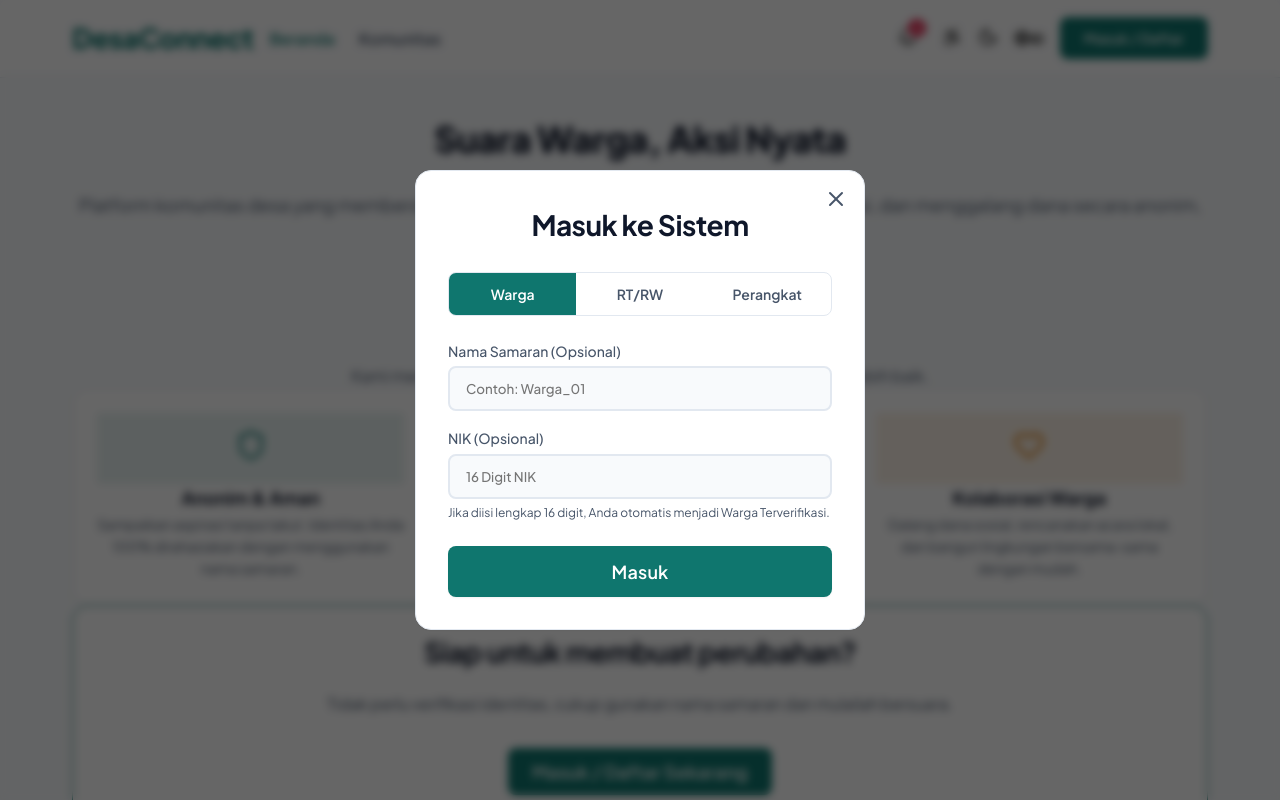
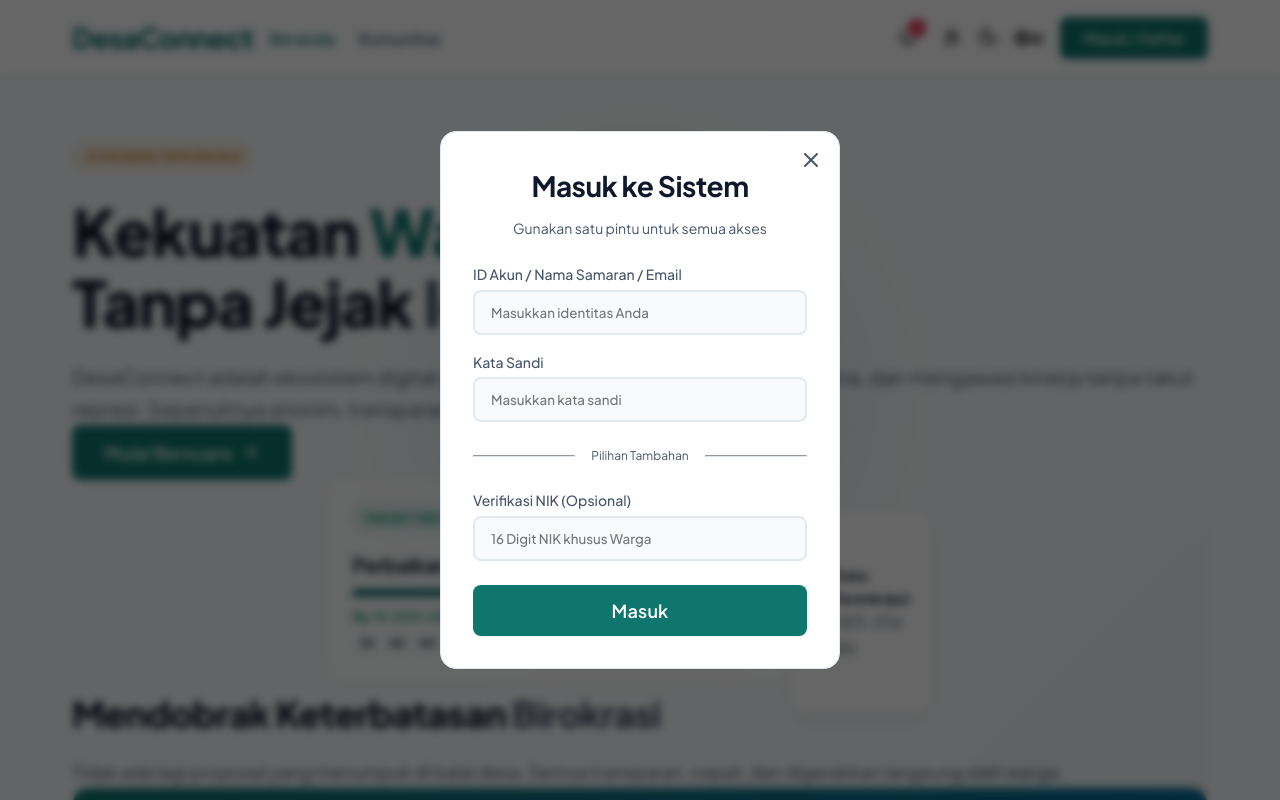
Before and after one commit to verand97/desa-connect, a React (Vite) app: page / in a window 1280 px wide. Both pictures are taken after a click on the button "Masuk / Daftar". Shown: the top 800 px of the page. Built offline with nearby package versions, Linux system fonts and the light colour scheme.

Commit message:
feat: add landing page and login modal for DesaConnect platform

```diff
--- a/src/components/LoginModal.tsx
+++ b/src/components/LoginModal.tsx
@@ -5,29 +5,41 @@ import { useStore } from '../store';
 
 const LoginModal = () => {
   const { loginModalOpen, setLoginModalOpen, login } = useStore();
-  const [activeTab, setActiveTab] = useState<'citizen' | 'rtrw' | 'superadmin'>('citizen');
 
   const [username, setUsername] = useState('');
+  const [password, setPassword] = useState('');
   const [nik, setNik] = useState('');
-  const [password, setPassword] = useState('');
 
   const handleClose = () => {
     setLoginModalOpen(false);
     setUsername('');
+    setPassword('');
     setNik('');
-    setPassword('');
   };
 
   const handleSubmit = (e: React.FormEvent) => {
     e.preventDefault();
-    if (activeTab === 'citizen') {
+
+    // 1. Cek admin
+    if (password === 'admin123') {
+      if (username.toLowerCase() === 'rtrw') {
+        login('Admin RT/RW', 'rtrw');
+      } else {
+        login(username || 'Superadmin Desa', 'superadmin');
+      }
+      return;
+    }
+
+    // 2. Warga (Kredensial disimulasikan diterima)
+    if (nik) {
+      if (/^\d{16}$/.test(nik)) {
         login(username, 'citizen', nik);
       } else {
-      if (password === 'admin123') {
-        login(username || (activeTab === 'rtrw' ? 'Admin RT/RW' : 'Superadmin Desa'), activeTab);
+        alert('NIK harus berupa 16 digit angka!');
+      }
     } else {
-        alert('Password salah! (Gunakan: admin123)');
-      }
+      // Warga Anonim
+      login(username, 'citizen');
     }
   };
 
@@ -40,91 +52,57 @@ const LoginModal = () => {
         animate={{ opacity: 1, scale: 1 }}
         exit={{ opacity: 0, scale: 0.95 }}
         className="card"
-        style={{ width: '100%', maxWidth: '450px', position: 'relative', padding: '2rem' }}
+        style={{ width: '100%', maxWidth: '400px', position: 'relative', padding: '2rem' }}
       >
         <button onClick={handleClose} style={{ position: 'absolute', top: '1rem', right: '1rem', color: 'var(--text-secondary)' }}>
           <X size={24} />
         </button>
 
-        <h2 className="text-2xl font-bold mb-6 text-center">Masuk ke Sistem</h2>
-
-        {/* Tabs */}
-        <div style={{ display: 'flex', border: '1px solid var(--border)', borderRadius: '0.5rem', overflow: 'hidden', marginBottom: '1.5rem' }}>
-          <button
-            style={{ flex: 1, padding: '0.75rem 0.5rem', fontSize: '0.875rem', fontWeight: 600, backgroundColor: activeTab === 'citizen' ? 'var(--accent-primary)' : 'transparent', color: activeTab === 'citizen' ? '#fff' : 'var(--text-secondary)' }}
-            onClick={() => setActiveTab('citizen')}
-          >
-            Warga
-          </button>
-          <button
-            style={{ flex: 1, padding: '0.75rem 0.5rem', fontSize: '0.875rem', fontWeight: 600, backgroundColor: activeTab === 'rtrw' ? 'var(--accent-primary)' : 'transparent', color: activeTab === 'rtrw' ? '#fff' : 'var(--text-secondary)' }}
-            onClick={() => setActiveTab('rtrw')}
-          >
-            RT/RW
-          </button>
-          <button
-            style={{ flex: 1, padding: '0.75rem 0.5rem', fontSize: '0.875rem', fontWeight: 600, backgroundColor: activeTab === 'superadmin' ? 'var(--accent-primary)' : 'transparent', color: activeTab === 'superadmin' ? '#fff' : 'var(--text-secondary)' }}
-            onClick={() => setActiveTab('superadmin')}
-          >
-            Perangkat
-          </button>
-        </div>
+        <h2 className="text-2xl font-bold mb-2 text-center">Masuk ke Sistem</h2>
+        <p className="text-secondary text-sm text-center mb-6">Gunakan satu pintu untuk semua akses</p>
 
         <form onSubmit={handleSubmit} style={{ display: 'flex', flexDirection: 'column', gap: '1rem' }}>
-          {activeTab === 'citizen' ? (
-            <>
           <div>
-                <label style={{ display: 'block', fontSize: '0.875rem', fontWeight: 500, marginBottom: '0.25rem', color: 'var(--text-secondary)' }}>Nama Samaran (Opsional)</label>
+            <label style={{ display: 'block', fontSize: '0.875rem', fontWeight: 500, marginBottom: '0.25rem', color: 'var(--text-secondary)' }}>ID Akun / Nama Samaran / Email</label>
             <input
               type="text"
               className="input"
-                  placeholder="Contoh: Warga_01"
-                  value={username}
-                  onChange={e => setUsername(e.target.value)}
-                />
-              </div>
-              <div>
-                <label style={{ display: 'block', fontSize: '0.875rem', fontWeight: 500, marginBottom: '0.25rem', color: 'var(--text-secondary)' }}>NIK (Opsional)</label>
-                <input
-                  type="text"
-                  className="input"
-                  placeholder="16 Digit NIK"
-                  maxLength={16}
-                  value={nik}
-                  onChange={e => setNik(e.target.value)}
-                />
-                <p style={{ fontSize: '0.75rem', color: 'var(--text-secondary)', marginTop: '0.25rem' }}>Jika diisi lengkap 16 digit, Anda otomatis menjadi Warga Terverifikasi.</p>
-              </div>
-            </>
-          ) : (
-            <>
-              <div>
-                <label style={{ display: 'block', fontSize: '0.875rem', fontWeight: 500, marginBottom: '0.25rem', color: 'var(--text-secondary)' }}>ID / Username Petugas</label>
-                <input
-                  type="text"
-                  className="input"
-                  placeholder="Masukkan ID Petugas"
+              placeholder="Masukkan identitas Anda"
               required
               value={username}
               onChange={e => setUsername(e.target.value)}
             />
           </div>
+
           <div>
             <label style={{ display: 'block', fontSize: '0.875rem', fontWeight: 500, marginBottom: '0.25rem', color: 'var(--text-secondary)' }}>Kata Sandi</label>
             <input
               type="password"
               className="input"
-                  placeholder="Gunakan: admin123"
+              placeholder="Masukkan kata sandi"
               required
               value={password}
               onChange={e => setPassword(e.target.value)}
             />
           </div>
-              <p style={{ fontSize: '0.75rem', color: 'var(--warning)', marginTop: '0.25rem', padding: '0.5rem', backgroundColor: 'rgba(217, 119, 6, 0.1)', borderRadius: '4px', textAlign: 'center' }}>
-                *Pembuatan akun perangkat desa hanya dapat dilakukan oleh Superadmin. Silakan masuk menggunakan akun yang telah diberikan.
-              </p>
-            </>
-          )}
+
+          <div style={{ display: 'flex', alignItems: 'center', gap: '1rem', marginTop: '0.5rem', marginBottom: '0.5rem' }}>
+            <hr style={{ flex: 1, borderColor: 'var(--border)' }} />
+            <span style={{ fontSize: '0.75rem', color: 'var(--text-secondary)' }}>Pilihan Tambahan</span>
+            <hr style={{ flex: 1, borderColor: 'var(--border)' }} />
+          </div>
+
+          <div>
+            <label style={{ display: 'block', fontSize: '0.875rem', fontWeight: 500, marginBottom: '0.25rem', color: 'var(--text-secondary)' }}>Verifikasi NIK (Opsional)</label>
+            <input
+              type="text"
+              className="input"
+              placeholder="16 Digit NIK khusus Warga"
+              maxLength={16}
+              value={nik}
+              onChange={e => setNik(e.target.value)}
+            />
+          </div>
 
           <button type="submit" className="btn btn-primary" style={{ width: '100%', marginTop: '0.5rem', justifyContent: 'center', fontSize: '1.125rem', padding: '0.875rem' }}>
             Masuk
--- a/src/pages/Landing.tsx
+++ b/src/pages/Landing.tsx
@@ -1,98 +1,195 @@
-
-import { Link } from 'react-router-dom';
 import { motion } from 'framer-motion';
-import { Shield, TrendingUp, ArrowRight, Heart } from 'lucide-react';
 import { useStore } from '../store';
+import { Shield, TrendingUp, Users, ArrowRight, Zap, CheckCircle2 } from 'lucide-react';
 
 const Landing = () => {
   const { user, setLoginModalOpen } = useStore();
 
+  const containerVariants = {
+    hidden: { opacity: 0 },
+    visible: {
+      opacity: 1,
+      transition: { staggerChildren: 0.1 }
+    }
+  };
+
+  const itemVariants = {
+    hidden: { y: 20, opacity: 0 },
+    visible: { y: 0, opacity: 1, transition: { type: 'spring' as const, stiffness: 100 } }
+  };
+
   return (
-    <div className="flex-col gap-8">
-      {/* Hero Section */}
-      <section className="text-center py-16 md:py-24">
+    <div className="flex-col gap-16 py-8" style={{ overflowX: 'hidden' }}>
+
+      {/* Dynamic Hero Section */}
+      <section className="flex flex-col md:flex-row items-center gap-12 min-h-[70vh]">
         <motion.div
-          initial={{ opacity: 0, y: 20 }}
-          animate={{ opacity: 1, y: 0 }}
-          transition={{ duration: 0.5 }}
+          className="flex-1"
+          initial={{ opacity: 0, x: -50 }}
+          animate={{ opacity: 1, x: 0 }}
+          transition={{ duration: 0.6, ease: 'easeOut' }}
         >
-          <h1 className="text-3xl md-text-4xl font-extrabold mb-6">
-            Suara Warga, <span className="text-accent-primary">Aksi Nyata</span>
+          <div className="badge badge-warning mb-6 font-bold tracking-widest uppercase">
+            <Zap size={14} className="inline mr-1" /> Visi Baru Tata Kelola
+          </div>
+          <h1 className="text-3xl md-text-4xl font-extrabold mb-6 leading-tight" style={{ fontSize: 'clamp(2.5rem, 5vw, 4rem)', lineHeight: '1.1' }}>
+            Kekuatan <span className="gradient-text">Warga.</span><br />
+            Tanpa Jejak <span style={{ color: 'var(--text-secondary)' }}>Identitas.</span>
           </h1>
-          <p className="text-secondary text-lg max-w-2xl mx-auto mb-10">
-            Platform komunitas desa yang memberdayakan warga untuk menyuarakan aspirasi, berdiskusi, dan menggalang dana secara anonim, aman, dan transparan.
+          <p className="text-lg text-secondary mb-10 max-w-xl" style={{ fontSize: '1.25rem' }}>
+            DesaConnect adalah ekosistem digital untuk menyuarakan petisi, menggalang dana, dan mengawasi kinerja tanpa takut represi. Sepenuhnya anonim, transparan, dan dapat diandalkan.
           </p>
-          <div className="flex justify-center gap-4">
-            <Link to="/app" className="btn btn-primary text-lg px-8 py-3">
-              Mulai Berpartisipasi <ArrowRight size={20} />
-            </Link>
+
+          <div className="flex gap-4">
+            {!user ? (
+              <motion.button
+                whileHover={{ scale: 1.05 }}
+                whileTap={{ scale: 0.95 }}
+                onClick={() => setLoginModalOpen(true)}
+                className="btn btn-primary"
+                style={{ padding: '1rem 2rem', fontSize: '1.125rem' }}
+              >
+                Mulai Bersuara <ArrowRight size={20} className="ml-2" />
+              </motion.button>
+            ) : (
+              <motion.button
+                whileHover={{ scale: 1.05 }}
+                whileTap={{ scale: 0.95 }}
+                onClick={() => window.location.href='/app'}
+                className="btn btn-primary"
+                style={{ padding: '1rem 2rem', fontSize: '1.125rem' }}
+              >
+                Ke Dasbor <ArrowRight size={20} className="ml-2" />
+              </motion.button>
+            )}
           </div>
+        </motion.div>
+
+        {/* Floating Mockup Right Side */}
+        <motion.div
+          className="flex-1 relative desktop-only"
+          initial={{ opacity: 0, scale: 0.8 }}
+          animate={{ opacity: 1, scale: 1 }}
+          transition={{ duration: 0.8, delay: 0.2 }}
+        >
+          {/* Decorative Background Blob */}
+          <div style={{ position: 'absolute', top: '50%', left: '50%', transform: 'translate(-50%, -50%)', width: '400px', height: '400px', background: 'var(--accent-primary)', opacity: 0.1, filter: 'blur(60px)', borderRadius: '50%', zIndex: -1 }}></div>
+
+          <motion.div
+            animate={{ y: [0, -10, 0] }}
+            transition={{ repeat: Infinity, duration: 4, ease: 'easeInOut' }}
+            className="card p-6 w-full max-w-md mx-auto"
+            style={{ background: 'rgba(var(--bg-secondary-rgb), 0.7)', backdropFilter: 'blur(10px)', border: '1px solid rgba(255,255,255,0.1)' }}
+          >
+            <div className="flex justify-between items-center mb-4">
+              <span className="badge badge-success">Target Tercapai</span>
+              <span className="text-xs text-secondary font-bold">LIVE UPDATE</span>
+            </div>
+            <h3 className="font-bold text-xl mb-2">Perbaikan Pompa Air Utama</h3>
+            <div className="progress-bar mb-2">
+              <div className="progress-fill" style={{ width: '100%' }}></div>
+            </div>
+            <p className="text-sm font-semibold" style={{ color: 'var(--success)' }}>Rp 15.000.000 Terkumpul</p>
+
+            {/* Mock Donators */}
+            <div className="flex items-center mt-6 gap-2">
+              <div className="flex -space-x-3">
+                {[1,2,3,4].map(i => (
+                  <div key={i} style={{ width: '30px', height: '30px', borderRadius: '50%', backgroundColor: `var(--bg-primary)`, border: '2px solid var(--bg-secondary)', display: 'flex', alignItems: 'center', justifyContent: 'center', fontSize: '10px', fontWeight: 'bold' }}>
+                    W{i}
+                  </div>
+                ))}
+              </div>
+              <span className="text-xs text-secondary ml-2 font-medium">+142 Warga berpartisipasi (Anonim)</span>
+            </div>
+          </motion.div>
+
+          {/* Small floating badge */}
+          <motion.div
+            animate={{ y: [0, 10, 0] }}
+            transition={{ repeat: Infinity, duration: 5, ease: 'easeInOut', delay: 1 }}
+            className="card absolute"
+            style={{ bottom: '-20px', left: '-20px', padding: '1rem', display: 'flex', alignItems: 'center', gap: '0.75rem', boxShadow: 'var(--shadow-hover)' }}
+          >
+            <CheckCircle2 color="var(--accent-primary)" />
+            <div>
+              <div className="text-sm font-bold">Data Terenkripsi</div>
+              <div className="text-xs text-secondary">AES-256 Bit</div>
+            </div>
+          </motion.div>
         </motion.div>
       </section>
 
-      {/* Features Section */}
-      <section className="py-12">
-        <div className="text-center mb-12">
-          <h2 className="text-2xl font-bold mb-4">Mengapa DesaConnect?</h2>
-          <p className="text-secondary">Kami membangun platform ini untuk menciptakan lingkungan yang lebih baik.</p>
+      {/* Bento Grid Features */}
+      <motion.section
+        variants={containerVariants}
+        initial="hidden"
+        whileInView="visible"
+        viewport={{ once: true, margin: "-100px" }}
+        className="py-16"
+      >
+        <div className="mb-12">
+          <h2 className="text-3xl font-extrabold mb-4">Mendobrak Keterbatasan <span className="text-secondary">Birokrasi</span></h2>
+          <p className="text-secondary max-w-2xl text-lg">Tidak ada lagi proposal yang menumpuk di balai desa. Semua transparan, cepat, dan digerakkan langsung oleh warga.</p>
         </div>
 
-        <div className="grid md-grid-cols-1 grid-cols-3 gap-8">
-          <motion.div
-            whileHover={{ y: -5 }}
-            className="card flex-col items-center text-center gap-4"
-          >
-            <div className="p-4 rounded-full" style={{ backgroundColor: 'rgba(15, 118, 110, 0.1)' }}>
-              <Shield size={32} color="var(--accent-primary)" />
+        {/* Bento Grid Layout */}
+        <div style={{ display: 'grid', gridTemplateColumns: 'repeat(auto-fit, minmax(280px, 1fr))', gap: '1.5rem', gridAutoRows: 'minmax(200px, auto)' }}>
+
+          {/* Big Feature 1 */}
+          <motion.div variants={itemVariants} className="card flex flex-col justify-between" style={{ gridColumn: '1 / -1', background: 'var(--accent-gradient)', color: 'white' }}>
+            <div className="mb-8">
+              <Shield size={40} className="mb-4 text-white opacity-80" />
+              <h3 className="text-2xl font-bold mb-2">Privasi Absolut</h3>
+              <p className="opacity-90 max-w-xl">Kami memahami pentingnya keamanan dalam menyuarakan kritik. Identitas Anda 100% disembunyikan dalam wujud *Nama Samaran*. Verifikasi NIK hanya bersifat opsional bagi yang menginginkan lencana khusus.</p>
             </div>
-            <h3 className="font-bold text-lg">Anonim & Aman</h3>
-            <p className="text-secondary text-sm">
-              Sampaikan aspirasi tanpa takut. Identitas Anda 100% dirahasiakan dengan menggunakan nama samaran.
-            </p>
           </motion.div>
 
-          <motion.div
-            whileHover={{ y: -5 }}
-            className="card flex-col items-center text-center gap-4"
-          >
-            <div className="p-4 rounded-full" style={{ backgroundColor: 'rgba(5, 150, 105, 0.1)' }}>
-              <TrendingUp size={32} color="var(--success)" />
+          {/* Feature 2 */}
+          <motion.div variants={itemVariants} className="card flex flex-col gap-4">
+            <div className="p-3 w-fit rounded-lg" style={{ backgroundColor: 'rgba(217, 119, 6, 0.1)' }}>
+              <TrendingUp size={28} color="var(--warning)" />
             </div>
-            <h3 className="font-bold text-lg">Transparan</h3>
-            <p className="text-secondary text-sm">
-              Pantau langsung progress setiap petisi dan dana desa yang digalang. Semua terbuka untuk warga.
-            </p>
+            <h3 className="text-xl font-bold">Pantau Transparansi</h3>
+            <p className="text-secondary">Setiap rupiah yang digalang, setiap petisi yang didukung dapat dipantau *real-time*. Tidak ada ruang untuk manipulasi data.</p>
           </motion.div>
 
-          <motion.div
-            whileHover={{ y: -5 }}
-            className="card flex-col items-center text-center gap-4"
-          >
-            <div className="p-4 rounded-full" style={{ backgroundColor: 'rgba(217, 119, 6, 0.1)' }}>
-              <Heart size={32} color="var(--warning)" />
+          {/* Feature 3 */}
+          <motion.div variants={itemVariants} className="card flex flex-col gap-4">
+            <div className="p-3 w-fit rounded-lg" style={{ backgroundColor: 'rgba(5, 150, 105, 0.1)' }}>
+              <Users size={28} color="var(--success)" />
             </div>
-            <h3 className="font-bold text-lg">Kolaborasi Warga</h3>
-            <p className="text-secondary text-sm">
-              Galang dana sosial, rencanakan acara lokal, dan bangun lingkungan bersama-sama dengan mudah.
-            </p>
+            <h3 className="text-xl font-bold">Kekuatan Kolektif</h3>
+            <p className="text-secondary">Satu suara mungkin tidak terdengar, tapi ratusan dukungan warga akan memaksa perubahan terjadi lebih cepat.</p>
           </motion.div>
+
         </div>
-      </section>
+      </motion.section>
 
-      {/* CTA Section */}
-      <section className="py-16 text-center mt-8 card" style={{ borderColor: 'var(--accent-primary)' }}>
-        <h2 className="text-2xl font-bold mb-4">Siap untuk membuat perubahan?</h2>
-        <p className="text-secondary mb-8">Tidak perlu verifikasi identitas, cukup gunakan nama samaran dan mulailah bersuara.</p>
-        {!user ? (
-          <button onClick={() => setLoginModalOpen(true)} className="btn btn-primary text-lg">
-            Masuk / Daftar Sekarang
-          </button>
-        ) : (
-          <Link to="/app" className="btn btn-primary text-lg">
-            Lanjut ke Komunitas
-          </Link>
-        )}
-      </section>
+      {/* Interactive CTA */}
+      <motion.section
+        initial={{ opacity: 0, scale: 0.9 }}
+        whileInView={{ opacity: 1, scale: 1 }}
+        viewport={{ once: true }}
+        className="card text-center py-16 px-8 relative overflow-hidden my-8"
+        style={{ borderColor: 'var(--accent-primary)' }}
+      >
+        <div style={{ position: 'absolute', top: '-50%', left: '-50%', width: '200%', height: '200%', background: 'var(--accent-primary)', opacity: 0.03, transform: 'rotate(-45deg)', zIndex: 0 }}></div>
+        <div style={{ position: 'relative', zIndex: 1 }}>
+          <h2 className="text-3xl font-extrabold mb-4">Mulai Bawa Perubahan Hari Ini</h2>
+          <p className="text-secondary text-lg mb-8 max-w-xl mx-auto">Masuk tanpa ribet, langsung tulis aspirasi atau galang dana untuk lingkungan Anda. Waktunya bergerak.</p>
+          {!user ? (
+            <button onClick={() => setLoginModalOpen(true)} className="btn btn-primary text-lg" style={{ padding: '1rem 3rem' }}>
+              Masuk Sekarang
+            </button>
+          ) : (
+            <button onClick={() => window.location.href='/app'} className="btn btn-primary text-lg" style={{ padding: '1rem 3rem' }}>
+              Kembali ke Dasbor
+            </button>
+          )}
+        </div>
+      </motion.section>
+
     </div>
   );
 };
```
Lines whose indentation alone changed are shown as unchanged.
